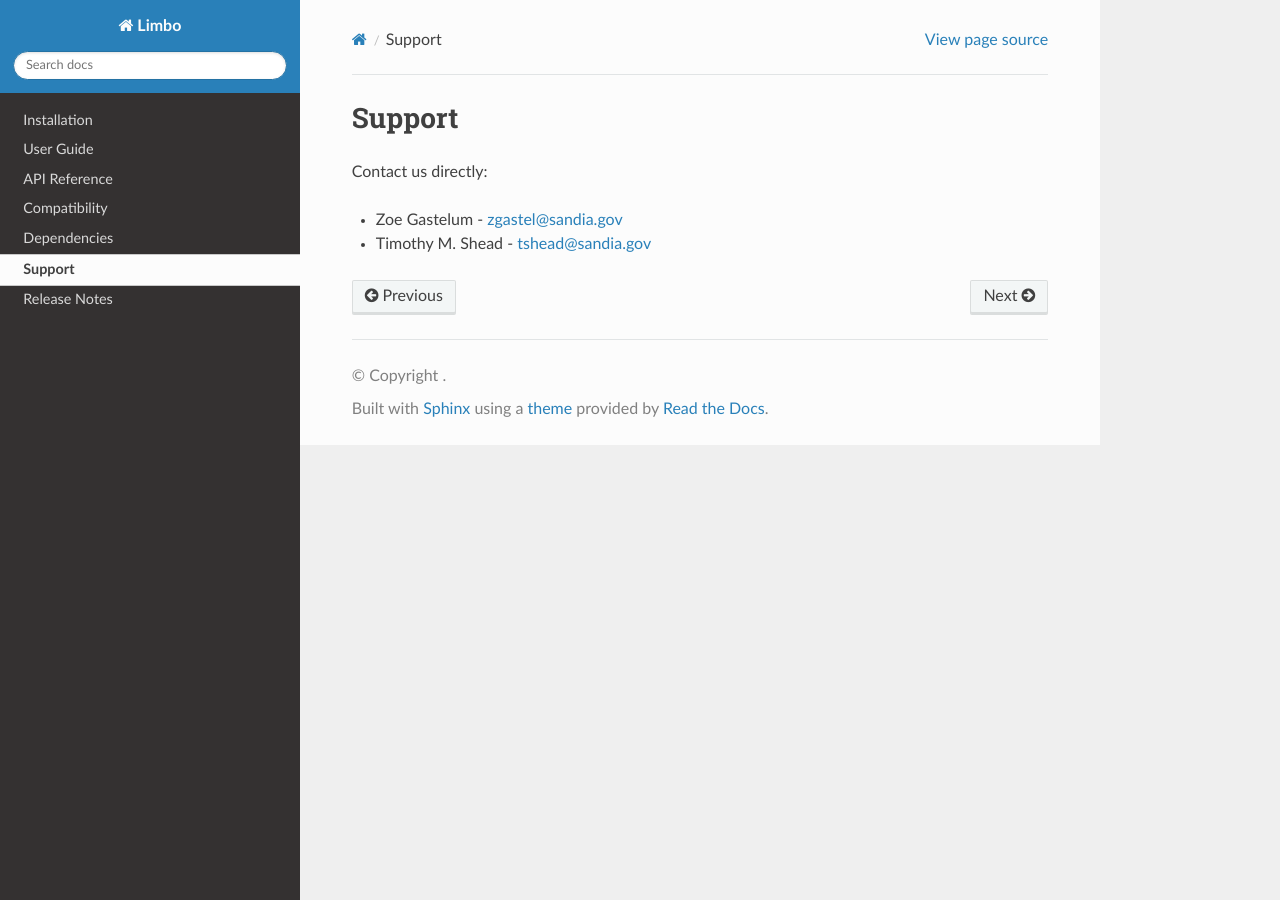
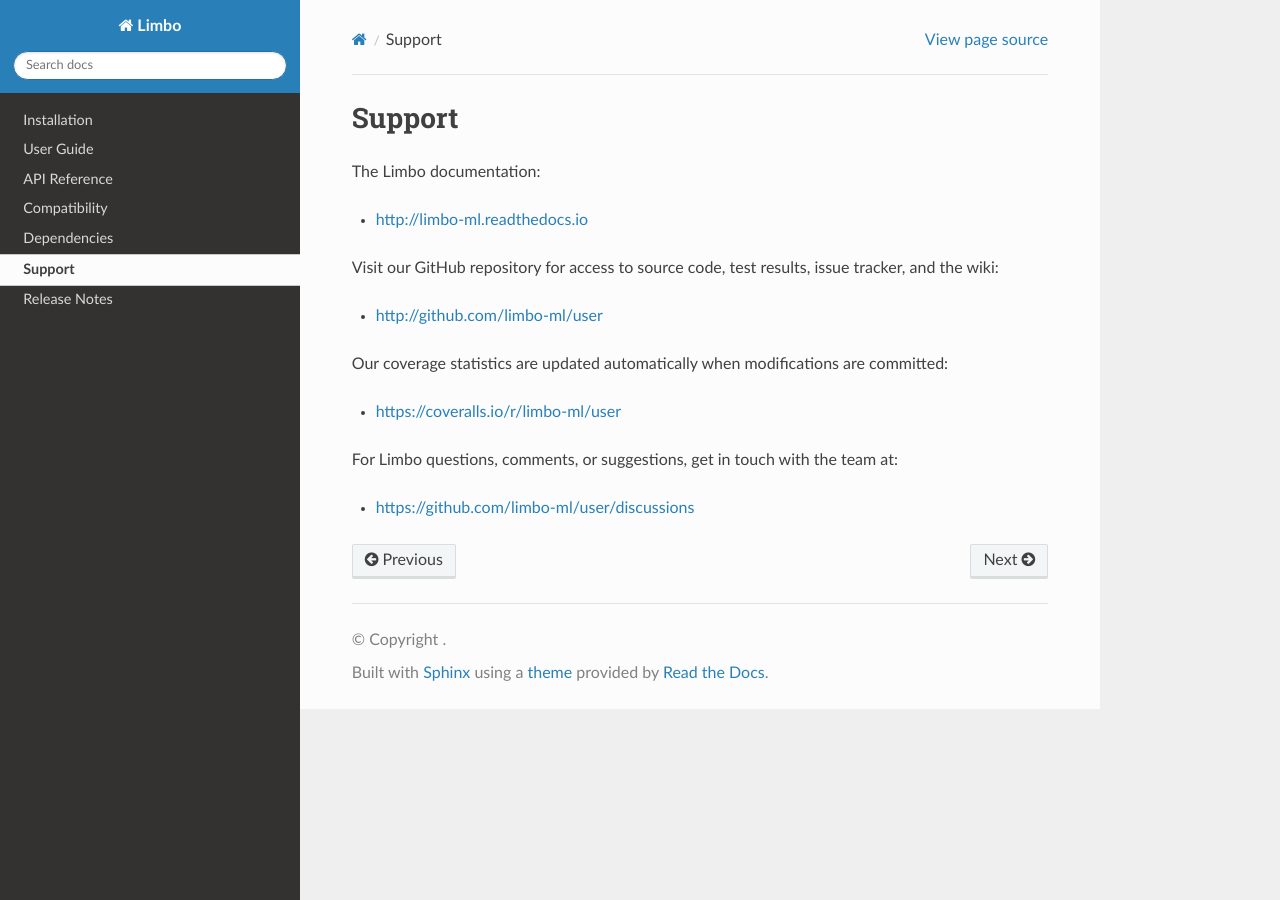
Before and after one commit to limbo-ml/user, a Sphinx documentation site: the page built from docs/support.rst, in a window 1280 px wide. Built offline with Sphinx 7.4.7 and the Read the Docs theme 2.0.0, drawn with Linux system fonts in a browser that asks for light colours.

Commit message:
Add support links to the documentation.

```diff
--- a/docs/support.rst
+++ b/docs/support.rst
@@ -1,7 +1,20 @@
 Support
 =======
 
-Contact us directly:
+The Limbo documentation:
 
-* Zoe Gastelum - `zgastel@sandia.gov <mailto:zgastel@sandia.gov?subject=Limbo>`_
-* Timothy M. Shead - `tshead@sandia.gov <mailto:tshead@sandia.gov?subject=Limbo>`_
+* http://limbo-ml.readthedocs.io
+
+Visit our GitHub repository for access to source code, test results, issue
+tracker, and the wiki:
+
+* http://github.com/limbo-ml/user
+
+Our coverage statistics are updated automatically when modifications are
+committed:
+
+* https://coveralls.io/r/limbo-ml/user
+
+For Limbo questions, comments, or suggestions, get in touch with the team at:
+
+* https://github.com/limbo-ml/user/discussions
```
